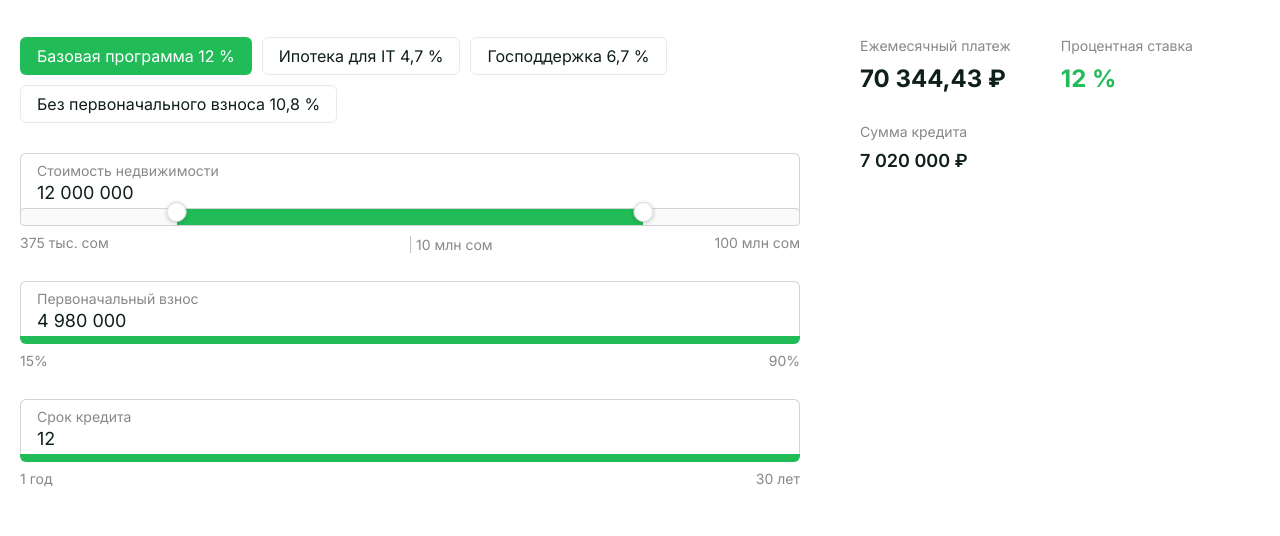
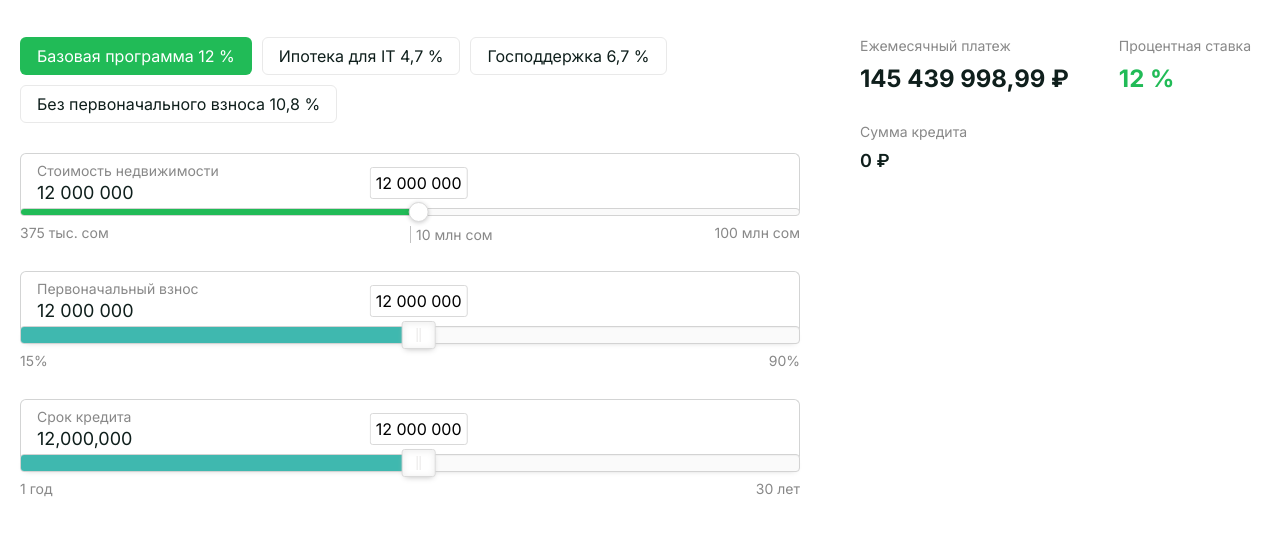
Before and after one commit to A1mzali/Calc-html-css-js-13-06-23, a plain HTML site: page index.html in a window 1280 px wide. Shown: the part 104-640 px from the top of the page. Drawn offline with Linux system fonts and the light colour scheme.

Commit message:
slider-2

```diff
--- a/css/main.css
+++ b/css/main.css
@@ -204,6 +204,10 @@ body {
 
 /* Sliders */
 
+#slider-cost {
+	height: 8px;
+}
+
 #slider-cost,
 #slider-cost .noUi-handle {
     box-shadow: none;
--- a/index.html
+++ b/index.html
@@ -54,7 +54,7 @@
 								<div class="param__title">Первоначальный взнос</div>
 								<input type="text" class="param__value" value="4980000" id="input-downpayment">
 							</div>
-							<div class="param__range-slider"></div>
+							<div class="param__range-slider" id="slider-downpayment"></div>
 
 							<div class="param__limits limit">
 								<div class="limit__from">15%</div>
@@ -67,7 +67,7 @@
 								<div class="param__title">Срок кредита</div>
 								<input type="text" class="param__value" value="12" id="input-term">
 							</div>
-							<div class="param__range-slider"></div>
+							<div class="param__range-slider" id="slider-term"></div>
 
 							<div class="param__limits limit">
 								<div class="limit__from">1 год</div>
@@ -108,8 +108,10 @@
 			</div>
 		</div>
 
+		<script src="./libs/wNumb/wNumb.min.js"></script>
 		<script src="./libs/cleaveJS/cleave.min.js"></script>
 		<script src="./libs/noUiSlider/nouislider.min.js"></script>
+
 		<script src="./js/formatters.js" type="module"></script>
 		<script src="./js/programRates.js" type="module"></script>
 		<script src="./js/formatInputs.js" type="module"></script>
--- a/js/formatInputs.js
+++ b/js/formatInputs.js
@@ -31,7 +31,6 @@ const cleaveTerm = new Cleave(inputTerm, cleaveYears)
 calcMortgage();
 
 // Отображение и рассчет суммы кредита
-
 form.addEventListener('input', function () {
   calcMortgage();
 })
@@ -66,13 +65,98 @@ function calcMortgage() {
 
 }
 
-let slider = document.getElementById('slider-cost');
+// SliderCost
+const sliderCost = document.getElementById('slider-cost');
 
-noUiSlider.create(slider, {
-  start: [20, 80],
-  connect: true,
+noUiSlider.create(sliderCost, {
+  start: 12000000,
+  connect: 'lower',
+  tooltips:true,
+  step: 1,
   range: {
     min:0,
-    max:100,
-  }
+    '50%': [10000000, 1000000],
+    max:100000000,
+  },
+
+  format: wNumb ({
+    decimals: 0,
+    thousand: ' ',
+    suffix: '',
+  }),
+
+});
+
+sliderCost.noUiSlider.on('update', function() {
+
+  const sliderValue = parseInt(sliderCost.noUiSlider.get(true));
+
+  cleaveCost.setRawValue(sliderValue)
+
+  calcMortgage();
 })
+
+
+// Slider Downpayment
+
+const sliderDownpayment = document.getElementById('slider-downpayment');
+
+noUiSlider.create(sliderDownpayment, {
+  start: 12000000,
+  connect: 'lower',
+  tooltips:true,
+  step: 1,
+  range: {
+    min:0,
+    '50%': [10000000, 1000000],
+    max:100000000,
+  },
+
+  format: wNumb ({
+    decimals: 0,
+    thousand: ' ',
+    suffix: '',
+  }),
+
+});
+
+sliderDownpayment.noUiSlider.on('update', function() {
+
+  const sliderValue = parseInt(sliderDownpayment.noUiSlider.get(true));
+
+  cleaveDownPayment.setRawValue(sliderValue)
+
+  calcMortgage();
+})
+
+// Slider years
+
+const sliderTerm = document.getElementById('slider-term');
+
+noUiSlider.create(sliderTerm, {
+  start: 12000000,
+  connect: 'lower',
+  tooltips:true,
+  step: 1,
+  range: {
+    min:0,
+    '50%': [10000000, 1000000],
+    max:100000000,
+  },
+
+  format: wNumb ({
+    decimals: 0,
+    thousand: ' ',
+    suffix: '',
+  }),
+
+});
+
+sliderTerm.noUiSlider.on('update', function() {
+
+  const sliderValue = parseInt(sliderTerm.noUiSlider.get(true));
+
+  cleaveTerm.setRawValue(sliderValue)
+
+  calcMortgage();
+})
```
